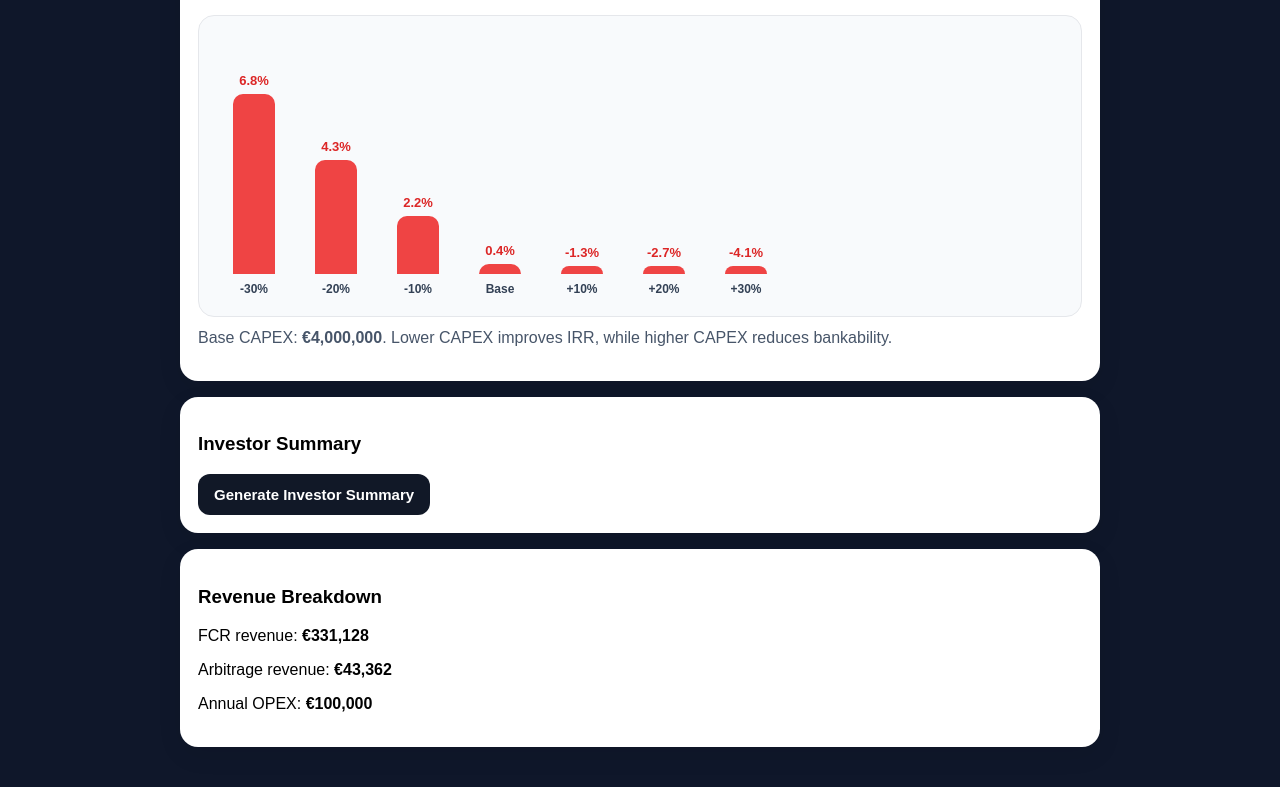
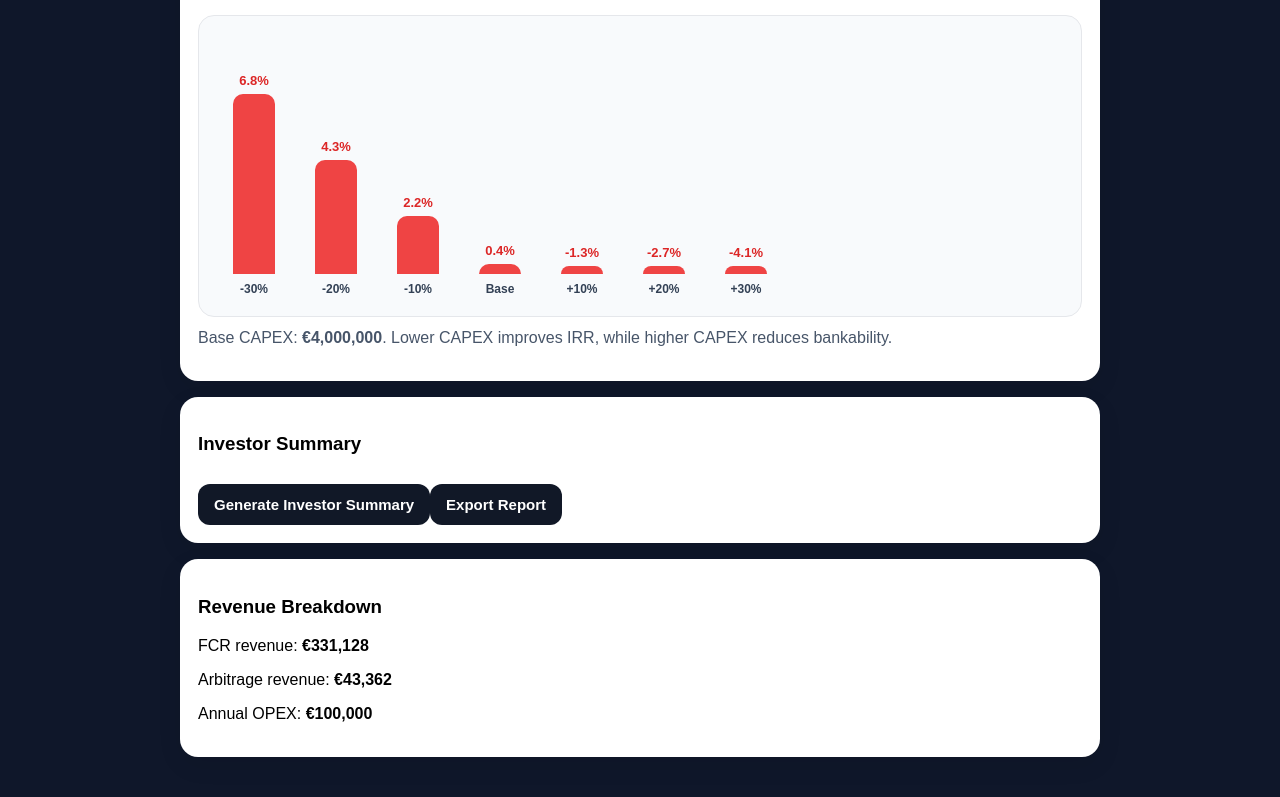
Before and after one commit to Jocke75-hub/nordic-bess-pro, a Next.js app: page / in a window 1280 px wide. Shown: the part 2095-2892 px from the top of the page. Built offline with nearby package versions, Linux system fonts and the light colour scheme.

Commit message:
Update page.js

```diff
--- a/app/page.js
+++ b/app/page.js
@@ -214,6 +214,49 @@ ${score >= 75
       setSpread(65); setFcr(18); setCycles(1.2); setCapexPerMWh(350000); setOpexPercent(2); setDiscountRate(7);
     }
   }
+
+  function exportPDF() {
+  const content = `
+NORDIC BESS PRO – INVESTMENT REPORT
+
+Project:
+Power: ${mw} MW
+Capacity: ${mwh} MWh
+
+CAPEX:
+${formatEUR(capex)} (${formatEUR(capexPerMWh)} / MWh)
+
+OPEX:
+${formatEUR(opex)} per year
+
+Revenue:
+FCR: ${formatEUR(fcrRevenue)}
+Arbitrage: ${formatEUR(arbitrageRevenue)}
+Total: ${formatEUR(revenue)}
+
+Financials:
+EBITDA: ${formatEUR(ebitda)}
+Payback: ${payback.toFixed(1)} years
+IRR: ${irr.toFixed(1)}%
+NPV: ${formatEUR(npv)}
+
+Break-even CAPEX:
+${formatEUR(breakEvenCapexPerMWh)} / MWh
+
+Score:
+${score}/100
+
+Generated via Nordic BESS Pro
+  `;
+
+  const blob = new Blob([content], { type: "text/plain;charset=utf-8;" });
+  const link = document.createElement("a");
+
+  link.href = URL.createObjectURL(blob);
+  link.download = "BESS_Investment_Report.txt";
+
+  link.click();
+}
 
   const inputStyle = { width: "100%", padding: "10px", borderRadius: "10px", border: "1px solid #d1d5db", marginTop: "4px", marginBottom: "12px", fontSize: "16px" };
   const cardStyle = { background: "white", padding: "18px", borderRadius: "18px", boxShadow: "0 8px 25px rgba(0,0,0,0.08)", marginBottom: "16px" };
@@ -432,6 +475,23 @@ ${score >= 75
             {showSummary ? "Hide Investor Summary" : "Generate Investor Summary"}
           </button>
 
+<button
+  onClick={exportPDF}
+  style={{
+    marginTop: "10px",
+    background: "#111827",
+    color: "white",
+    border: "none",
+    borderRadius: "12px",
+    padding: "12px 16px",
+    cursor: "pointer",
+    fontSize: "15px",
+    fontWeight: "bold"
+  }}
+>
+  Export Report
+</button>
+
           {showSummary && (
             <div style={{ marginTop: "16px" }}>
               <textarea
```
